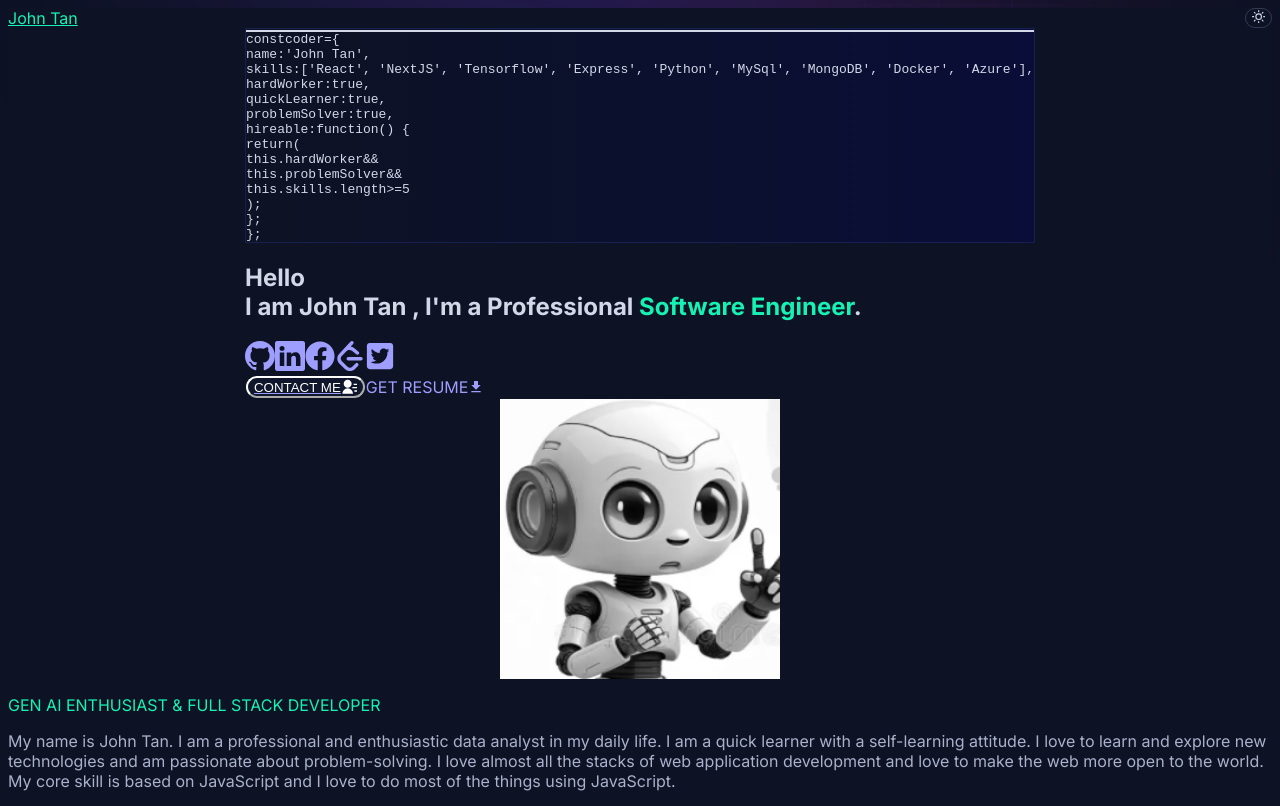
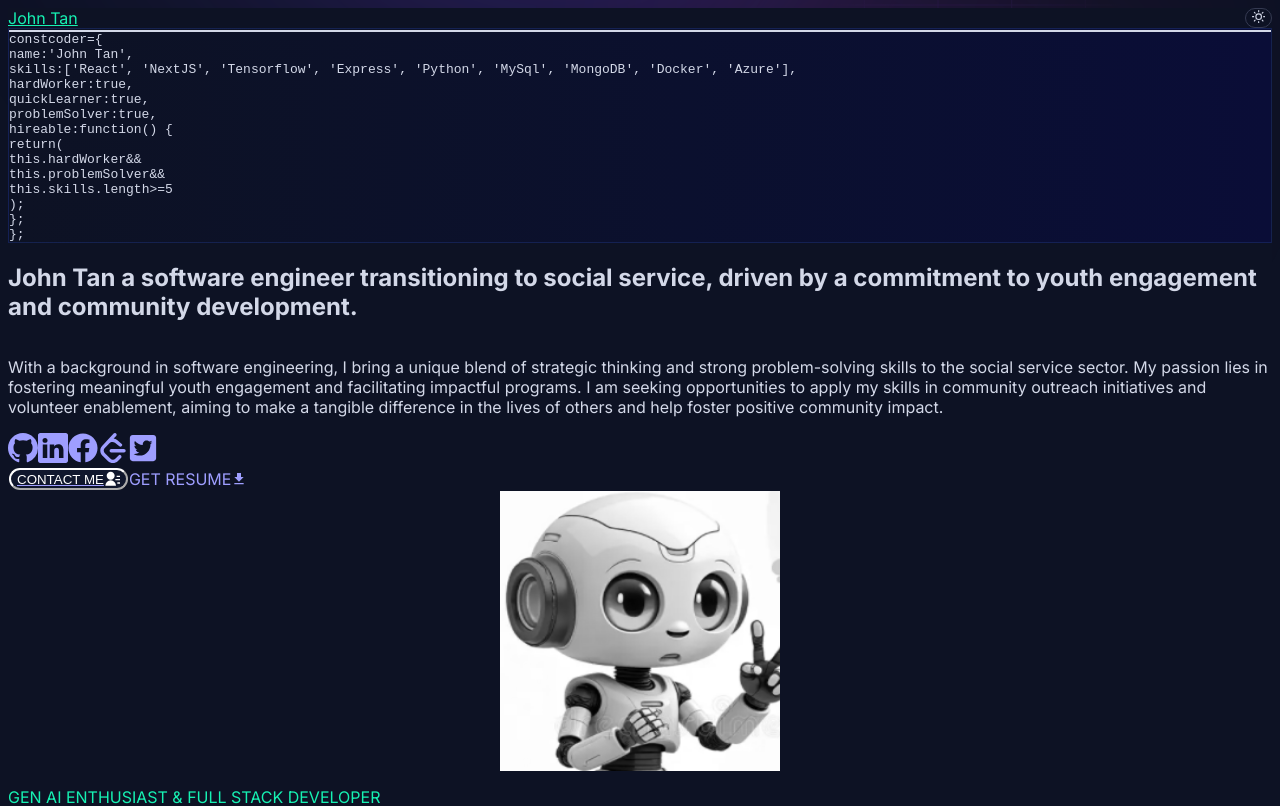
Before and after one commit to JohnTan38/social-service-john, a Next.js app: page / in a window 1280 px wide. Shown: the top 806 px of the page. Built offline with nearby package versions, Linux system fonts and the light colour scheme.

Commit message:
Add files via upload

```diff
--- a/app/components/homepage/hero-section/index.jsx
+++ b/app/components/homepage/hero-section/index.jsx
@@ -22,16 +22,15 @@ function HeroSection() {
 
       <div className="grid grid-cols-1 items-start lg:grid-cols-2 lg:gap-12 gap-y-8">
         <div className="order-2 lg:order-1 flex flex-col items-start justify-center p-2 pb-20 md:pb-10 lg:pt-10">
-          <h1 className="text-3xl font-bold leading-10 text-theme-primary md:font-extrabold lg:text-[2.6rem] lg:leading-[3.5rem]">
-            Hello <br />
-            I am {' '}
-            <span className=" text-darkblue-500">{personalData.name}</span>
-            {` , I'm a Professional `}
-            <span className=" text-theme-accent">{personalData.designation}</span>
-            .
+          <h1 className="text-2xl font-bold leading-8 text-theme-primary md:text-3xl md:leading-10 md:font-extrabold lg:text-[2.15rem] lg:leading-[3rem]">
+            John Tan a software engineer transitioning to social service, driven by a commitment to youth engagement and community development.
           </h1>
 
-          <div className="my-12 flex items-center gap-5">
+          <p className="mt-3 md:mt-4 max-w-2xl text-sm leading-6 text-theme-secondary md:text-base md:leading-7">
+            With a background in software engineering, I bring a unique blend of strategic thinking and strong problem-solving skills to the social service sector. My passion lies in fostering meaningful youth engagement and facilitating impactful programs. I am seeking opportunities to apply my skills in community outreach initiatives and volunteer enablement, aiming to make a tangible difference in the lives of others and help foster positive community impact.
+          </p>
+
+          <div className="my-8 md:my-10 lg:my-12 flex items-center gap-5">
             <Link
               href={personalData.github}
               target='_blank'
```
